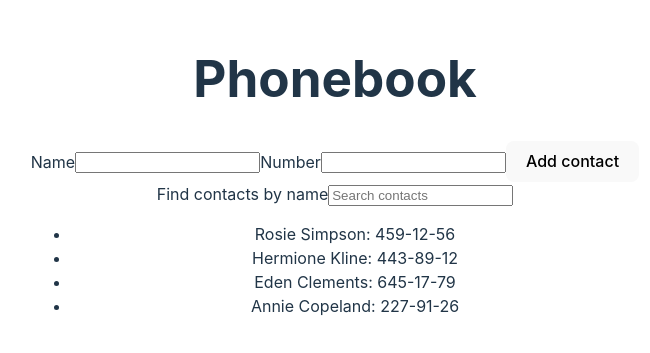
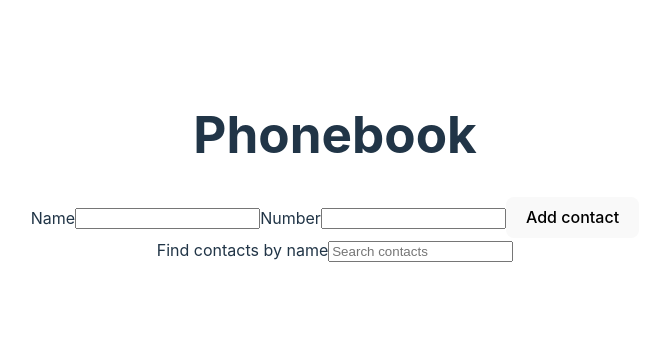
Before and after one commit to MikiMarcinkowski/goit-react-hw-03, a React (Vite) app: page / in a window 1280 px wide. Shown: the part 225-578 px from the top of the page, without its empty margins (305-955 px from the left). Built offline with nearby package versions, Linux system fonts and the light colour scheme.

Commit message:
add functionality
add contact, delete contact, reset form

```diff
--- a/src/App.jsx
+++ b/src/App.jsx
@@ -2,7 +2,7 @@
 import Title from "./components/Title/Title";
 import ContactForm from "./components/ContactForm/ContactForm";
 import "./App.css";
-import { useState } from "react";
+import { useEffect, useState } from "react";
 import ContactList from "./components/ContactList/ContactList";
 import SearchBox from "./components/SearchBox/SearchBox";
 
@@ -10,21 +10,43 @@ import { nanoid } from "nanoid";
 //model.id = nanoid(); //=> "V1StGXR8_Z5jdHi6B-myT"
 
 function App() {
-  const [contacts, setContacts] = useState([
-    { id: "id-1", name: "Rosie Simpson", number: "459-12-56" },
-    { id: "id-2", name: "Hermione Kline", number: "443-89-12" },
-    { id: "id-3", name: "Eden Clements", number: "645-17-79" },
-    { id: "id-4", name: "Annie Copeland", number: "227-91-26" },
-  ]);
+  const [contacts, setContacts] = useState(() => {
+    const savedContacts = localStorage.getItem("contacts");
+    return savedContacts
+      ? JSON.parse(savedContacts)
+      : [
+
+        ];
+  });
+
+  useEffect(() => {
+    localStorage.setItem("contacts", JSON.stringify(contacts));
+  }, [contacts]);
+
+  console.log(contacts);
 
   const [searchContacts, setSearchContacts] = useState("");
 
   const dataFromContactForm = (data) => {
     const newContact = { id: nanoid(), ...data };
+      const contactExists = contacts.some(
+        (contact) =>
+          contact.name.toLowerCase() === data.name.toLowerCase() &&
+          contact.number === data.number
+      );
 
+      if (contactExists) {
+        alert("Contact already exists.");
+        return;
+      }
+    setContacts((prevContacts) => [...prevContacts, newContact]);
+  };
 
-    setContacts((prevContacts) => [...prevContacts, newContact]);
- };
+   const deleteContact = (id) => {
+     setContacts((prevContacts) =>
+       prevContacts.filter((contact) => contact.id !== id)
+     );
+   };
 
   const search = (searchName) => {
     setSearchContacts(searchName);
@@ -41,6 +63,7 @@ function App() {
       <SearchBox searchContacts={searchContacts} onSearchChange={search} />
       <ContactList
         contacts={filteredContacts}
+        onDelete={deleteContact}
         // contacts={contacts}
       />
     </>
--- a/src/components/ContactForm/ContactForm.jsx
+++ b/src/components/ContactForm/ContactForm.jsx
@@ -22,13 +22,15 @@ const ContactForm = ({ onData }) => {
         .required("Required"),
       // email: Yup.string().email("Invalid email address").required("Required"),
     }),
-    onSubmit: (values) => {
+    onSubmit: (values, {resetForm}) => {
       onData(values);
       const alertm = () => {
-        prompt(JSON.stringify(values, null, 2));
+        alert(JSON.stringify(values, null, 2));
       };
       console.log(alertm);
+      resetForm();
       return alertm();
+
     },
   });
   return (
--- a/src/components/ContactList/ContactList.jsx
+++ b/src/components/ContactList/ContactList.jsx
@@ -1,12 +1,13 @@
 import PropTypes from "prop-types";
 
-const ContactList = ({ contacts }) => {
+const ContactList = ({ contacts, onDelete }) => {
   return (
     <>
       <ul>
         {contacts.map(({ id, name, number }) => (
           <li key={id}>
             {name}: {number}
+            <button onClick={() => onDelete(id)}>Delete</button>
           </li>
         ))}
       </ul>
@@ -24,4 +25,5 @@ ContactList.propTypes = {
       number: PropTypes.string.isRequired,
     })
   ).isRequired,
+  onDelete: PropTypes.func,
 };
```
